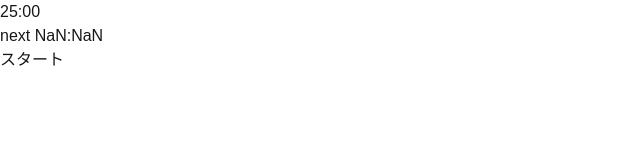
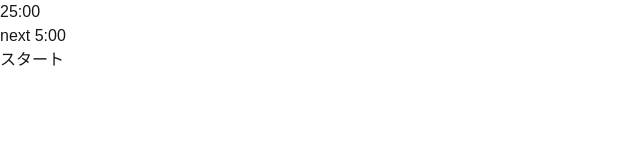
Before and after one commit to Marina-64/learning-timer-app, a Next.js app: page /timer in a window 1280 px wide. Shown: the top 160 px of the page, without its empty margins (0-640 px from the left). Built offline with nearby package versions, Linux system fonts and the light colour scheme.

Commit message:
“タイマー部分をhooksに集約”

```diff
--- a/src/components/TimerSettingForm.tsx
+++ b/src/components/TimerSettingForm.tsx
@@ -1,11 +1,14 @@
 import React from "react";
 
-const TimerSettingForm: React.FC<{ time: number; nextTime: number }> = ({
-  time,
-  nextTime,
-}) => {
+interface Props {
+  time: number;
+  onChange: (newTime: number) => void;
+  nextTime: number;
+}
+
+const TimerSettingForm: React.FC<Props> = ({ time, nextTime }) => {
   const minutes = Math.floor(time / 60);
-  const seconds = time % 60;
+  const seconds = 0;
   const nextMinutes = Math.floor(nextTime / 60);
   const nextSeconds = nextTime % 60;
 
--- /dev/null
+++ b/src/hooks/useTimer.tsx
@@ -0,0 +1,43 @@
+import { useState, useEffect } from "react";
+
+const useTimer = (initialTime: number, breakTime: number) => {
+  const [time, setTime] = useState<number>(initialTime); // タイマーの現在の残り時間
+  const [isRunning, setIsRunning] = useState<boolean>(false); // タイマーの状態
+  const [isBreak, setIsBreak] = useState<boolean>(false); // 休憩の状態
+
+  useEffect(() => {
+    const timer = setInterval(() => {
+      if (isRunning) {
+        if (isBreak) {
+          if (time <= 0) {
+            setIsBreak(false);
+            setTime(25 * 60);
+          } else {
+            setTime((prevTime) => prevTime - 1);
+          }
+        } else {
+          if (time <= 0) {
+            setIsBreak(true);
+            setTime(5 * 60);
+          } else {
+            setTime((prevTime) => prevTime - 1);
+          }
+        }
+      }
+    }, 1000);
+
+    return () => clearInterval(timer);
+  }, [isRunning, isBreak, time]);
+
+  const handlePause = () => {
+    setIsRunning(false); // タイマーを一時停止
+  };
+
+  const handleResume = () => {
+    setIsRunning(true); // タイマーを再開
+  };
+
+  return { time, setTime, isBreak, isRunning, handlePause, handleResume };
+};
+
+export default useTimer;
--- a/src/pages/timer/index.tsx
+++ b/src/pages/timer/index.tsx
@@ -1,43 +1,31 @@
-import React, { useState } from "react";
+import React from "react";
 import { useRouter } from "next/router";
 import TimerSettingForm from "@/components/TimerSettingForm";
+import useTimer from "@/hooks/useTimer";
 
 const Home: React.FC = () => {
   const router = useRouter();
-  const [timerStarted, setTimerStarted] = useState(false);
-  const [currentTimer, setCurrentTimer] = useState("work");
-  const [time, setTime] = useState(25 * 60); // 25分
+  const initialWorkTime: number = 25 * 60; // 25分
+  const breakTime: number = 5 * 60; // 5分
+  const { time, setTime } = useTimer(initialWorkTime, breakTime); // 2つの引数を渡す
 
-  const startTimer = () => {
-    setTimerStarted(true);
+  const handleStart = () => {
     router.push("/timer/measuring");
   };
 
-  const handleTimerEnd = () => {
-    if (currentTimer === "work") {
-      setCurrentTimer("break");
-      setTime(5 * 60); // 5分
-    } else {
-      setCurrentTimer("work");
-      setTime(25 * 60); // 25分
-    }
+  // 時間が変更されたときに呼び出される関数
+  const handleTimeChange = (newTime: number) => {
+    setTime(newTime);
   };
 
   return (
     <div>
-      {timerStarted ? (
-        <div>
-          <h1>Recording</h1>
-          <TimerSettingForm time={time} />
-          <p>next {currentTimer === "work" ? "Break 5:00" : "Doing 25:00"}</p>
-          <button onClick={() => setTimerStarted(false)}>停止</button>
-        </div>
-      ) : (
-        <div>
-          <TimerSettingForm time={time} />
-          <button onClick={startTimer}>スタート</button>
-        </div>
-      )}
+      <TimerSettingForm
+        time={time}
+        nextTime={breakTime}
+        onChange={handleTimeChange}
+      />
+      <button onClick={handleStart}>スタート</button>
     </div>
   );
 };
--- a/src/pages/timer/measuring/index.tsx
+++ b/src/pages/timer/measuring/index.tsx
@@ -1,41 +1,23 @@
-import React, { useState, useEffect } from "react";
+// Measuring.tsx
+import React, { useEffect } from "react";
 import { useRouter } from "next/router";
 import TimerWithProgress from "@/components/TimerWithProgress";
+import useTimer from "@/hooks/useTimer";
 
 const Measuring: React.FC = () => {
   const router = useRouter();
-  const [time, setTime] = useState(25 * 60); // 25分
-  const [nextTime, setNextTime] = useState(5 * 60); // 5分
-  const [isRunning, setIsRunning] = useState(true);
-  const [isBreak, setIsBreak] = useState(false);
+  const initialWorkTime: number = 25 * 60; // 25分
+  const breakTime: number = 5 * 60; // 5分
+
+  const { time, isBreak, isRunning, handlePause, handleResume } = useTimer(
+    initialWorkTime,
+    breakTime
+  );
 
   useEffect(() => {
-    const timer = setInterval(() => {
-      if (isRunning) {
-        if (isBreak) {
-          if (time <= 0) {
-            setIsBreak(false);
-            setTime(25 * 60);
-          } else {
-            setTime((prevTime) => prevTime - 1);
-          }
-        } else {
-          if (time <= 0) {
-            setIsBreak(true);
-            setTime(5 * 60);
-          } else {
-            setTime((prevTime) => prevTime - 1);
-          }
-        }
-      }
-    }, 1000);
-
-    return () => clearInterval(timer);
-  }, [isRunning, isBreak, time]);
-
-  const handlePause = () => {
-    setIsRunning(false);
-  };
+    // ページ遷移後にタイマーをスタート
+    handleResume();
+  }, []);
 
   const handleStop = () => {
     router.push("/records");
@@ -43,9 +25,12 @@ const Measuring: React.FC = () => {
 
   return (
     <div>
-      <h1></h1>
-      <TimerWithProgress time={time} nextTime={nextTime} isBreak={isBreak} />
-      <button onClick={handlePause}>一時停止</button>
+      <TimerWithProgress time={time} nextTime={breakTime} isBreak={isBreak} />
+      {isRunning ? (
+        <button onClick={handlePause}>一時停止</button>
+      ) : (
+        <button onClick={handleResume}>再開</button>
+      )}
       <button onClick={handleStop}>停止</button>
     </div>
   );
```
